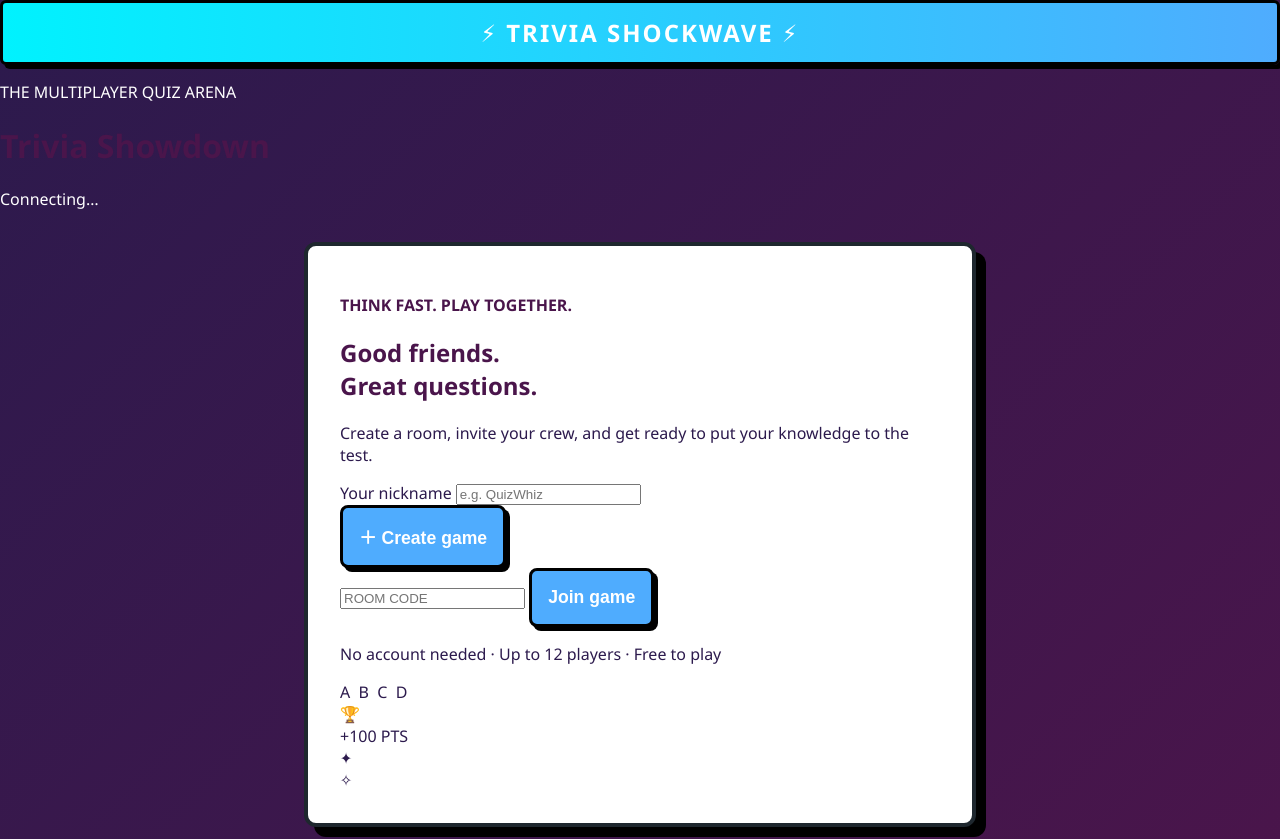
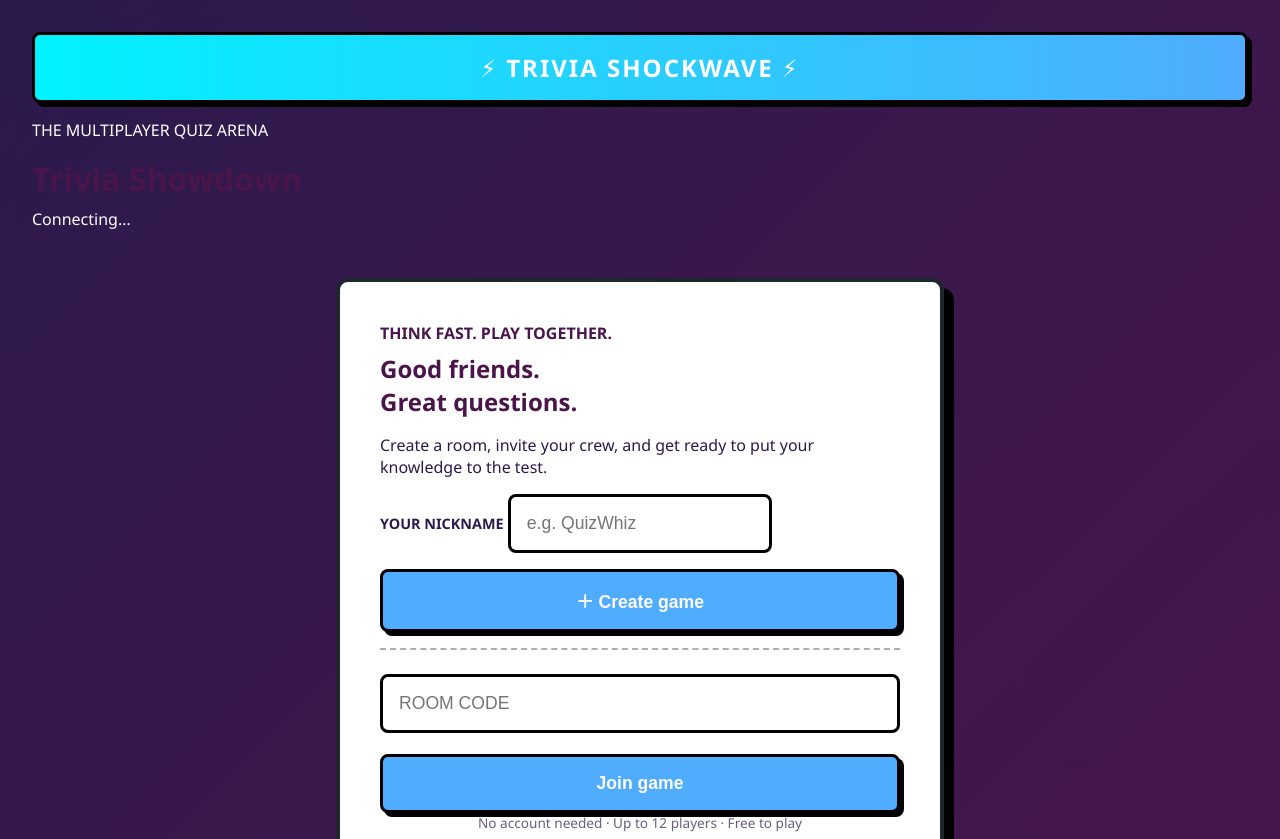
Before and after one commit to Blue-flex/Trivia-Showdown-Game, a website: page public/index.html in a window 1280 px wide. Shown: the top 839 px of the page. Drawn offline with nearby package versions, Linux system fonts and the light colour scheme; no server answers.

Commit message:
Refactor CSS styles for improved layout and design
Updated styling for various elements including body, panels, buttons, and labels. Adjusted padding, margins, and added flexbox layout for better structure.

```diff
--- a/public/style.css
+++ b/public/style.css
@@ -1,44 +1,73 @@
-/* --- EXTRA VIBRANT ARCADE STYLING ENGINE --- */
-
 body, .shell {
-  background: linear-gradient(135deg, #2c1a4d 0%, #4a154b 100%) !important; /* Deep Vibrant Neon Plum */
+  background: linear-gradient(135deg, #2c1a4d 0%, #4a154b 100%) !important;
   color: #ffffff !important;
   font-family: 'Segoe UI', Tahoma, Geneva, Verdana, sans-serif;
   margin: 0;
-  padding: 0;
+  padding: 1rem;
 }
 
 .panel {
-  background: #ffffff !important; /* Crisp, clean card panel layers */
+  background: #ffffff !important;
   color: #2c1a4d !important;
   border: 4px solid #1e272e !important;
   box-shadow: 10px 10px 0px #000000 !important;
   border-radius: 12px !important;
-  padding: 2rem;
-  margin: 2rem auto;
-  max-width: 600px;
+  padding: 2.5rem;
+  margin: 3rem auto;
+  max-width: 520px;
+  display: flex;
+  flex-direction: column;
+  gap: 1.5rem; /* Forces clean element grouping separation spacing */
 }
 
-/* Custom Text Logo Engine style overrides */
 .brand-mark {
-  background: linear-gradient(90deg, #00f2fe, #4facfe) !important; /* Electric Turquoise Glow */
+  background: linear-gradient(90deg, #00f2fe, #4facfe) !important;
   color: #ffffff !important;
-  padding: 0.8rem;
+  padding: 1rem;
   font-weight: 900;
   text-align: center;
-  border-radius: 6px;
+  border-radius: 8px;
   border: 3px solid #000000;
   box-shadow: 4px 4px 0px #000000;
+  margin-bottom: 1rem;
 }
 
 h1, h2, .accent {
   color: #4a154b !important;
   font-weight: 800;
+  margin: 0 0 0.5rem 0;
 }
 
-/* Transform game choice selections cleanly away from boring flat red tiles */
+label {
+  font-weight: bold;
+  text-transform: uppercase;
+  font-size: 0.9rem;
+}
+
+input {
+  padding: 1rem;
+  font-size: 1.1rem;
+  border: 3px solid #000000 !important;
+  border-radius: 8px !important;
+  margin-bottom: 0.5rem;
+}
+
+/* Fix compressed layout structure by introducing explicit block wrappers */
+.actions {
+  margin-top: 0.5rem;
+}
+
+.join-row {
+  display: flex;
+  flex-direction: column;
+  gap: 0.8rem;
+  margin-top: 1rem;
+  border-top: 2px dashed #a4b0be;
+  padding-top: 1.5rem;
+}
+
 button.primary, button.secondary, .option-btn {
-  background: #4facfe !important; /* Smooth Retro Electric Blue */
+  background: #4facfe !important;
   color: #ffffff !important;
   font-weight: bold;
   border: 3px solid #000000 !important;
@@ -47,6 +76,7 @@
   cursor: pointer;
   border-radius: 8px;
   font-size: 1.1rem;
+  width: 100%;
 }
 
 button:hover, .option-btn:hover {
@@ -54,31 +84,15 @@
   box-shadow: 6px 6px 0px #000000 !important;
 }
 
-/* Selected Button Glow Focus (Vibrant Sky Blue Accent instead of gray) */
 .option-btn.selected {
   background: #00f2fe !important;
   color: #000000 !important;
-  border-color: #000000 !important;
 }
 
-/* Success Validation States (Emerald Green) */
-.option-btn.correct {
-  background: #10ac84 !important;
-  color: white !important;
-}
+.option-btn.correct { background: #10ac84 !important; color: white !important; }
+.option-btn.incorrect { background: #2f3542 !important; color: #a4b0be !important; opacity: 0.6; }
+.option-btn:disabled:not(.correct):not(.incorrect):not(.selected) { opacity: 0.3; }
 
-/* Failure Validation States (Deep Sleek Charcoal instead of generic hot red tiles) */
-.option-btn.incorrect {
-  background: #2f3542 !important;
-  color: #a4b0be !important;
-  opacity: 0.6;
-}
-
-.option-btn:disabled:not(.correct):not(.incorrect):not(.selected) {
-  opacity: 0.3;
-}
-
-/* Animated Trophy Node inside the endgame container panel */
 #gameover::before {
   content: "🏆";
   display: block;
@@ -93,3 +107,4 @@
 }
 
 .hidden { display: none !important; }
+.microcopy { font-size: 0.85rem; opacity: 0.7; text-align: center; margin: 0; }
```
